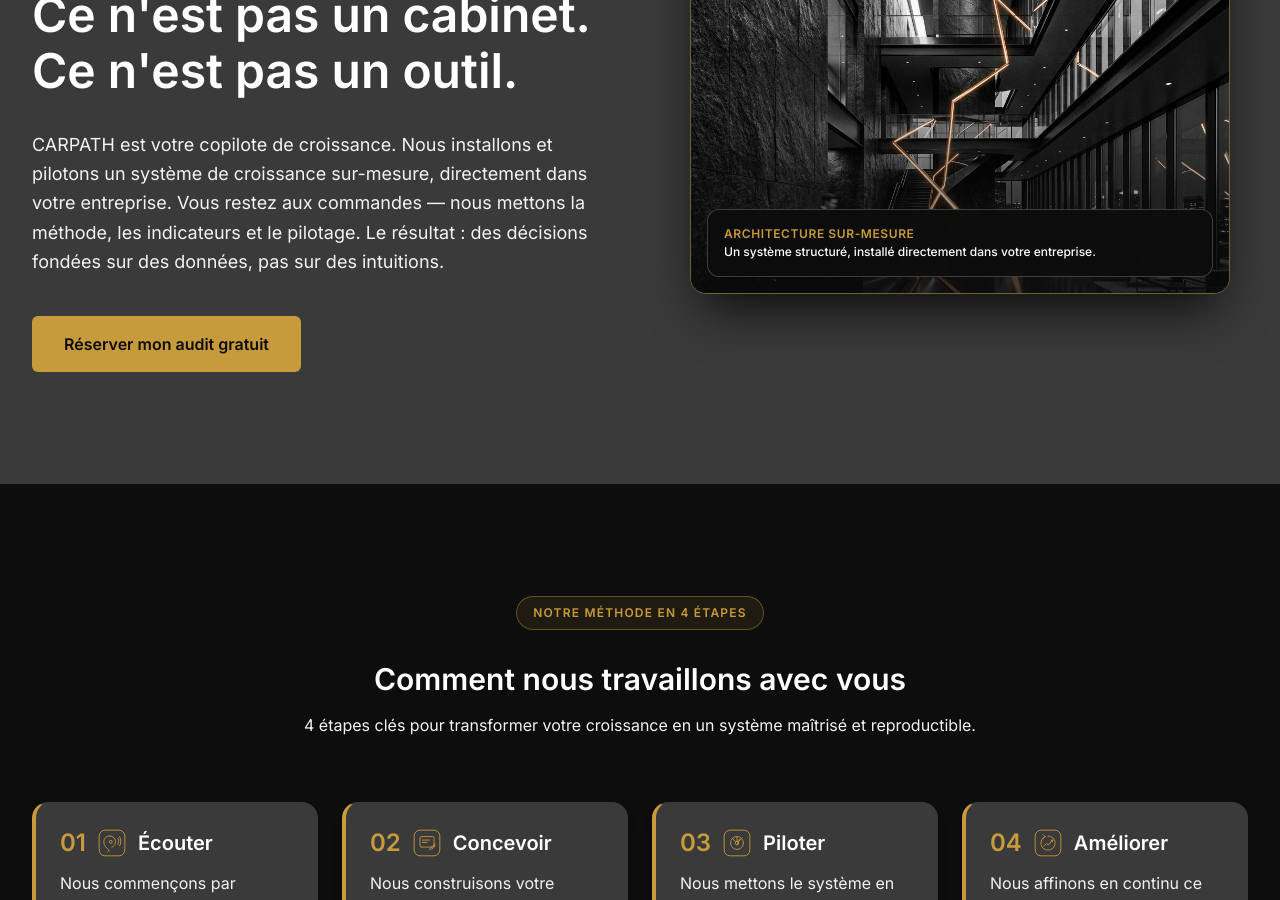
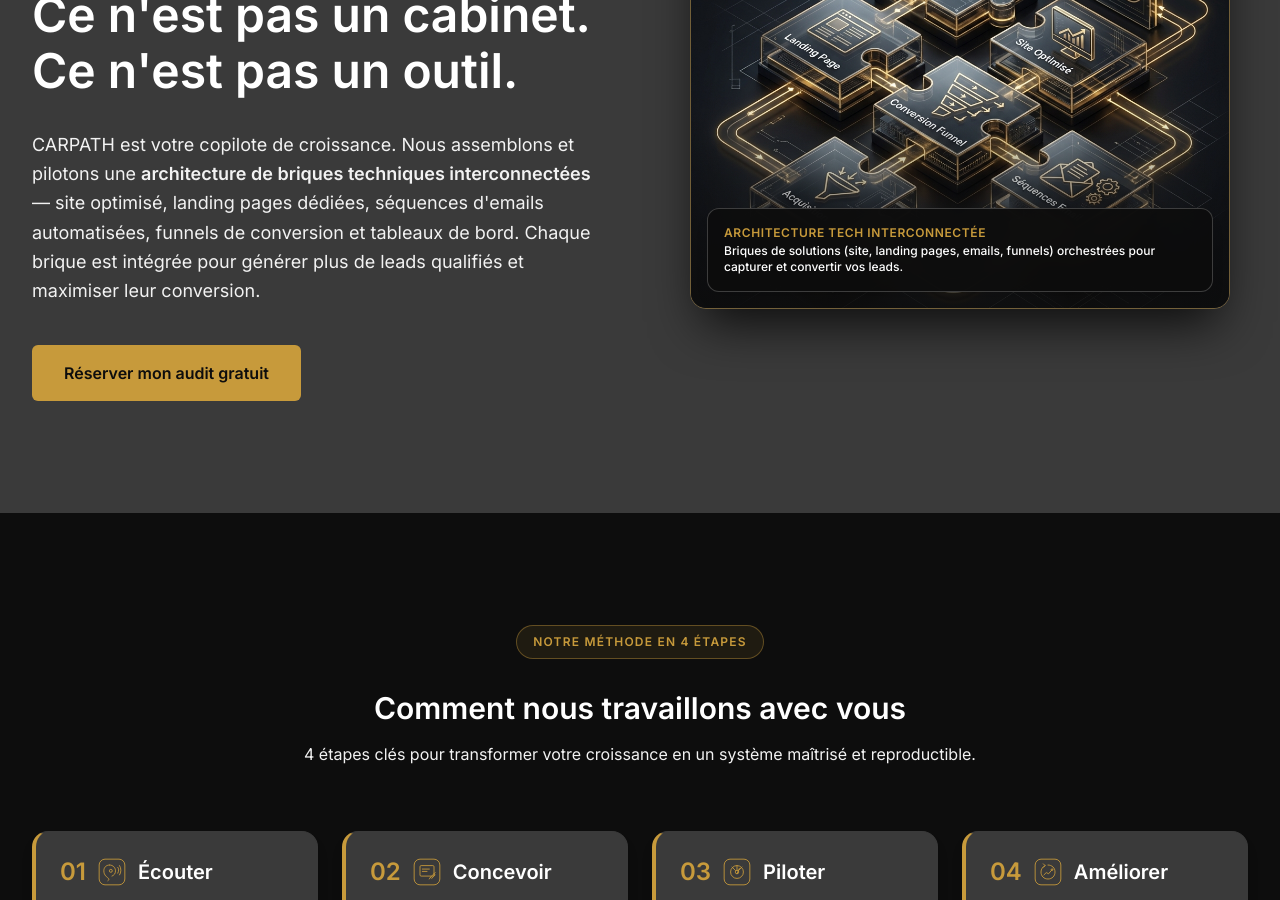
Before and after one commit to Fitchcat/carpath-website, a Next.js app: page / in a window 1280 px wide. Shown: the part 2480-3380 px from the top of the page. Built offline with nearby package versions, Linux system fonts and the light colour scheme.

Commit message:
feat: nouvelle illustration architecture briques techniques interconnectées

```diff
--- a/src/app/page.tsx
+++ b/src/app/page.tsx
@@ -132,7 +132,7 @@
                 </Heading2>
               </div>
               <BodyLarge className="text-lg leading-relaxed pt-2">
-                CARPATH est votre copilote de croissance. Nous installons et pilotons un système de croissance sur-mesure, directement dans votre entreprise. Vous restez aux commandes — nous mettons la méthode, les indicateurs et le pilotage. Le résultat : des décisions fondées sur des données, pas sur des intuitions.
+                CARPATH est votre copilote de croissance. Nous assemblons et pilotons une <strong>architecture de briques techniques interconnectées</strong> — site optimisé, landing pages dédiées, séquences d&apos;emails automatisées, funnels de conversion et tableaux de bord. Chaque brique est intégrée pour générer plus de leads qualifiés et maximiser leur conversion.
               </BodyLarge>
               <div className="pt-4">
                 <ButtonPrimary href="/audit-gratuit" className="py-4 px-8 text-base">
@@ -152,7 +152,7 @@
               <div className="relative w-full max-w-[540px] aspect-[4/3] rounded-2xl overflow-hidden border border-[#C79A3B]/40 shadow-2xl shadow-black/80 group">
                 <Image
                   src="/images/architecture-bw.png"
-                  alt="Architecture de système de croissance CARPATH"
+                  alt="Architecture de briques techniques interconnectées CARPATH"
                   fill
                   className="object-cover transition-transform duration-700 group-hover:scale-105"
                 />
@@ -161,10 +161,10 @@
                 <div className="absolute bottom-4 left-4 right-4 bg-[#0D0D0D]/95 backdrop-blur-md p-4 rounded-xl border border-white/20 flex items-center justify-between shadow-lg">
                   <div>
                     <p className="font-heading font-semibold text-xs text-[#C79A3B] tracking-wider uppercase">
-                      ARCHITECTURE SUR-MESURE
+                      ARCHITECTURE TECH INTERCONNECTÉE
                     </p>
                     <p className="text-xs text-white font-medium mt-0.5">
-                      Un système structuré, installé directement dans votre entreprise.
+                      Briques de solutions (site, landing pages, emails, funnels) orchestrées pour capturer et convertir vos leads.
                     </p>
                   </div>
                   <span className="w-3 h-3 rounded-full bg-[#C79A3B] animate-ping" />
```
Also changed, not shown: public/images/architecture-bw.png.
